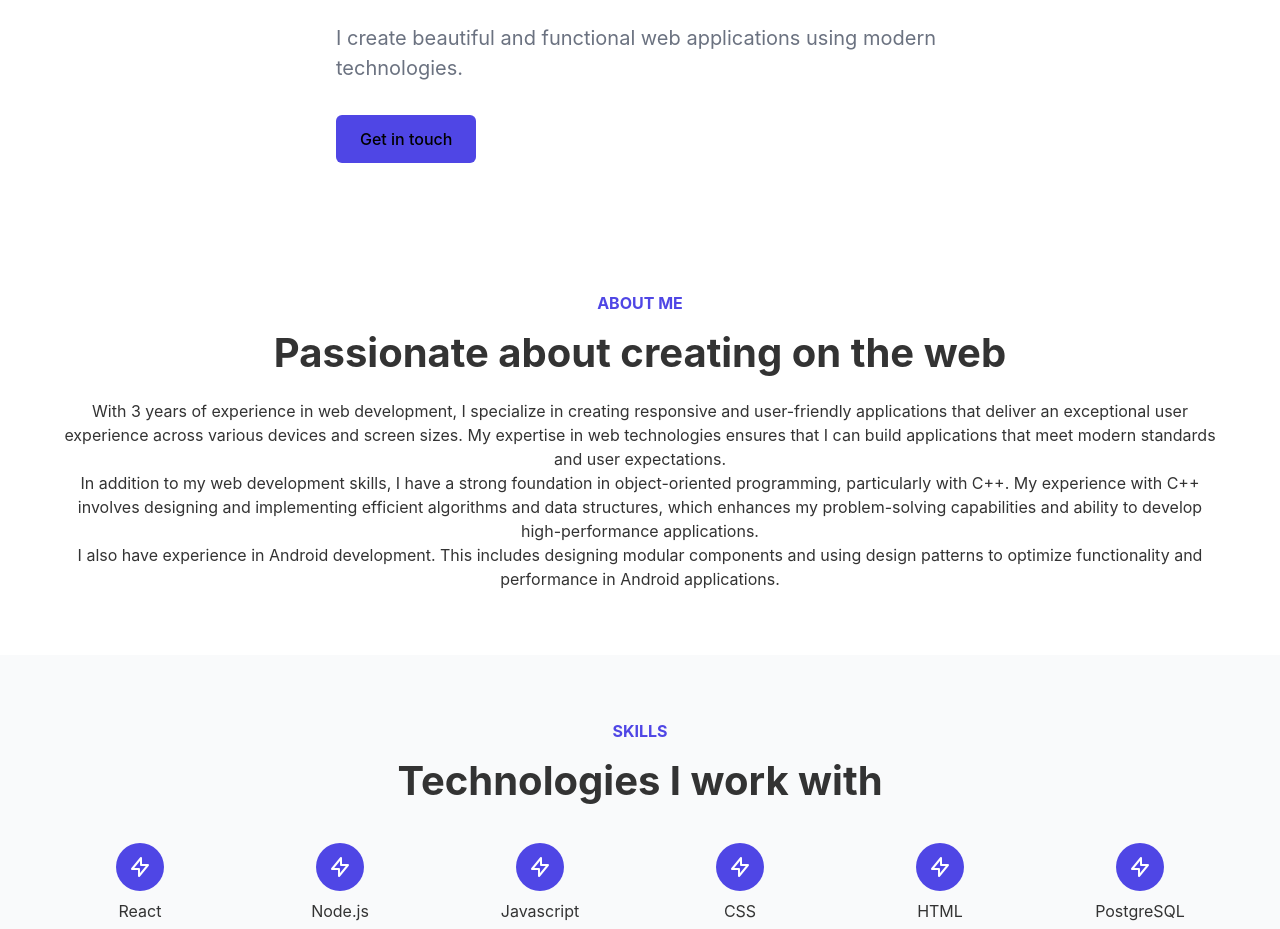
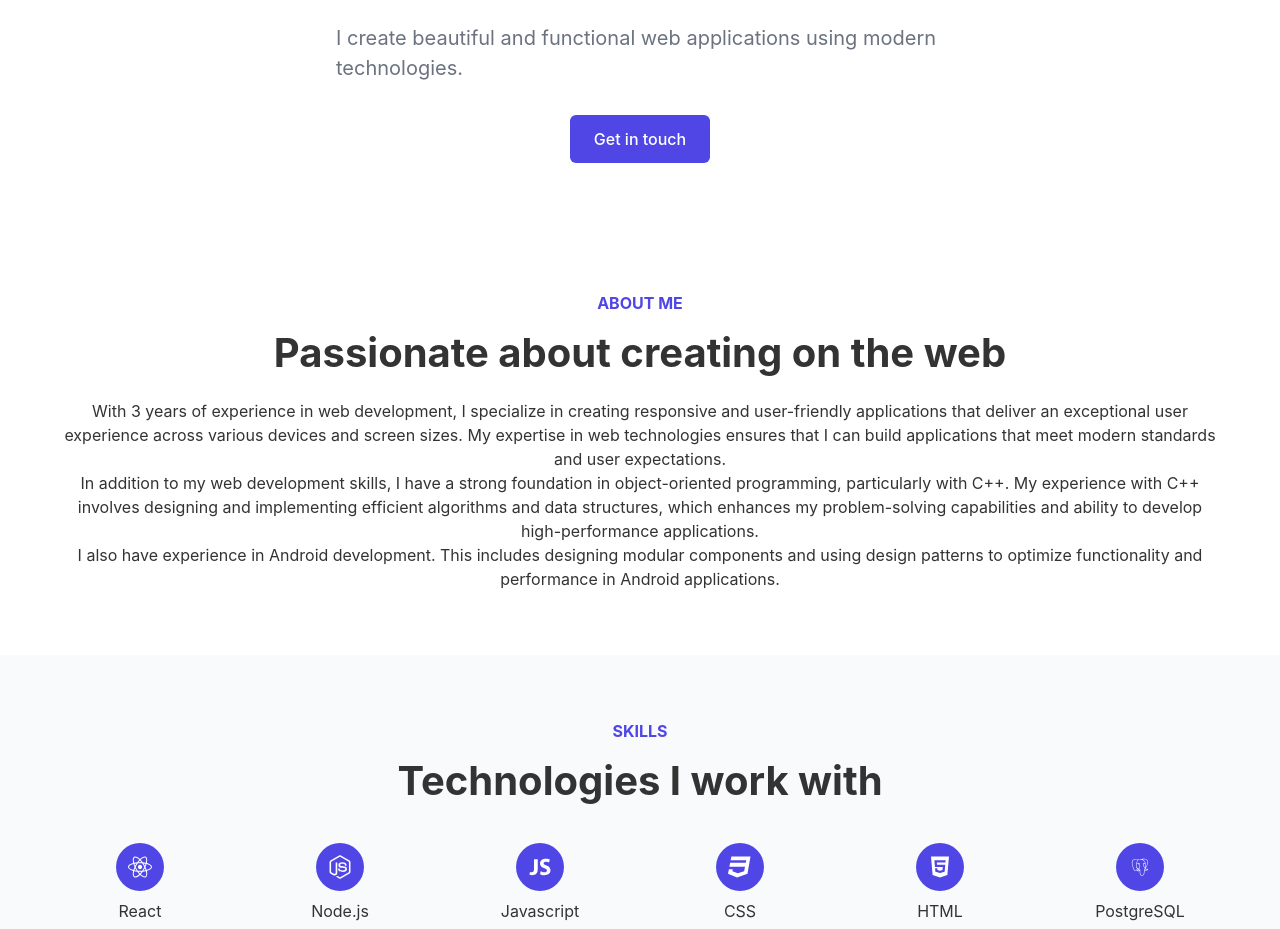
Before and after one commit to meetpal0001/Portfolio, a React (Create React App) app: page / in a window 1280 px wide. Shown: the part 263-1192 px from the top of the page. Built offline with nearby package versions, Linux system fonts and the light colour scheme.

Commit message:
updated icons

```diff
--- a/package.json
+++ b/package.json
@@ -9,6 +9,7 @@
     "lucide-react": "^0.441.0",
     "react": "^18.3.1",
     "react-dom": "^18.3.1",
+    "react-icons": "^5.3.0",
     "react-scripts": "5.0.1",
     "web-vitals": "^2.1.4"
   },
--- a/src/Hero.js
+++ b/src/Hero.js
@@ -4,7 +4,7 @@ const Hero = () => (
   <section id='hero' className="hero">
     <div className="container">
       <h1>
-        <span>Hi, I'm Meetpal Singh</span>
+        <span>Hi, I'm Meetpal Singh</span><br />
         <span className="highlight">Web Developer</span>
       </h1>
       <p>I create beautiful and functional web applications using modern technologies.</p>
--- a/src/Portfolio.css
+++ b/src/Portfolio.css
@@ -15,6 +15,11 @@ body {
   max-width: 1200px;
   margin: 0 auto;
   padding: 0 1rem;
+}
+
+.hero .container{
+  display: flex;
+  flex-direction: column;
 }
 
 /* Typography */
@@ -134,12 +139,13 @@ header {
 .cta-button {
   display: inline-block;
   background-color: #4f46e5;
-  color: #fff;
+  color: #fff !important;
   padding: 0.75rem 1.5rem;
   border-radius: 0.375rem;
   text-decoration: none;
   font-weight: 500;
   transition: background-color 0.3s ease;
+  align-self: center;
 }
 
 .cta-button:hover {
--- a/src/Skills.js
+++ b/src/Skills.js
@@ -7,12 +7,12 @@ const SkillIcon = () => (
   </svg>
 );
 
-const Skill = ({ name }) => (
+const Skill = ({ skill }) => (
   <div className="skill">
     <div className="skill-icon">
-      <SkillIcon />
+      <skill.icon />
     </div>
-    <p>{name}</p>
+    <p>{skill.name}</p>
   </div>
 );
 
@@ -25,7 +25,7 @@ const Skills = () => {
         <p className="section-title">Technologies I work with</p>
         <div className="skills-grid">
           {skills.map((skill) => (
-            <Skill key={skill} name={skill} />
+            <Skill key={skill} skill={{...skill}} />
           ))}
         </div>
       </div>
--- a/src/data/skills.js
+++ b/src/data/skills.js
@@ -1,3 +1,13 @@
-const skills = ['React', 'Node.js', 'Javascript', 'CSS', 'HTML','PostgreSQL', 'OracleSQL', 'MySQL', 'MongoDB','Bootstrap','C++','Python','Java','Firebase','Git','Android Studio','Visual Studio Code','Visual Studio'];
+import { FaReact,FaNodeJs,FaCss3,FaHtml5 ,FaBootstrap,FaPython,FaJava  } from "react-icons/fa";
+import { IoLogoJavascript } from "react-icons/io";
+import { DiPostgresql,DiMysql,DiMongodb ,DiVisualstudio   } from "react-icons/di";
+import { GrOracle } from "react-icons/gr";
+import { SiCplusplus,SiAndroidstudio,SiVisualstudiocode  } from "react-icons/si";
+import { IoLogoFirebase } from "react-icons/io5";
+import { Github } from 'lucide-react';
+
+
+
+const skills = [{icon:FaReact,name:'React'}, {icon:FaNodeJs,name:'Node.js'}, {icon:IoLogoJavascript,name:'Javascript'}, {icon:FaCss3 ,name:'CSS'}, {icon:FaHtml5  ,name:'HTML'},{icon:DiPostgresql ,name:'PostgreSQL'}, {icon:GrOracle ,name:'OracleSQL'},{icon:DiMysql ,name:'MySQL'}, {icon:DiMongodb ,name:'MongoDB'},{icon:FaBootstrap  ,name:'Bootstrap'},{icon:SiCplusplus  ,name:'C++'},{icon:FaPython   ,name:'Python'},{icon:FaJava ,name:'Java'},{icon:IoLogoFirebase ,name:'Firebase'},{icon:Github ,name:'Git'},{icon:SiAndroidstudio,name:'Android Studio'},{icon:SiVisualstudiocode ,name:'Visual Studio Code'},{icon:DiVisualstudio  ,name:'Visual Studio'}];
 
 export default skills
```
Also changed, not shown: 1 other file (tests, documents, lock files or other folders).
